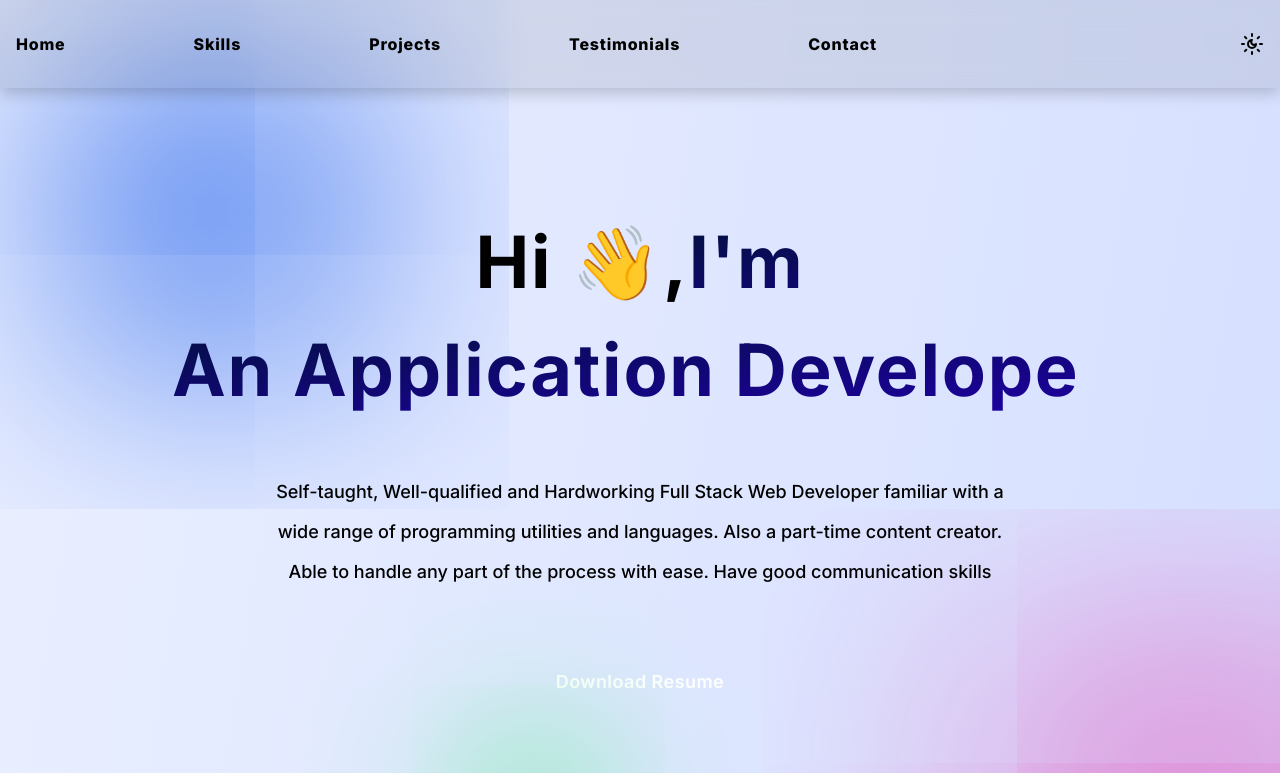
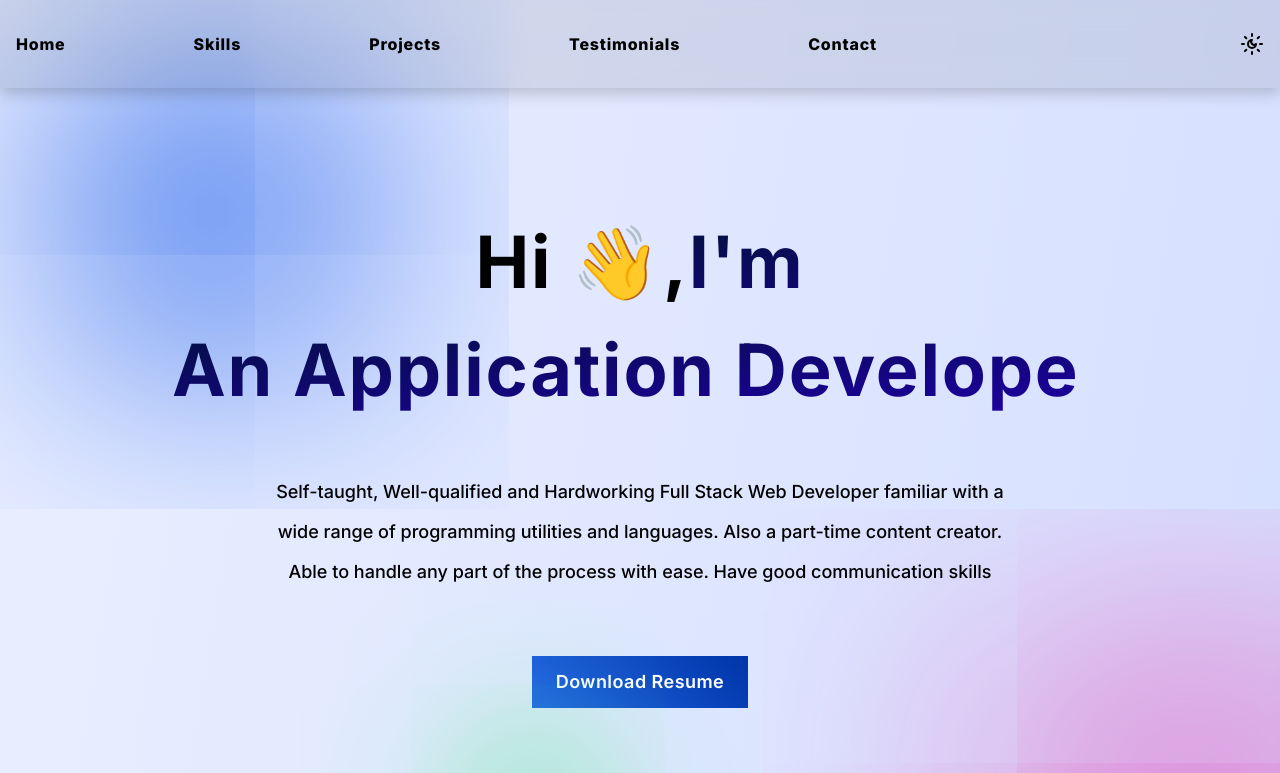
Before and after one commit to Jimam-Tamimi/portfolio, a Next.js app: page / in a window 1280 px wide. Shown: the top 773 px of the page. Built offline with nearby package versions, Linux system fonts and the light colour scheme.

Commit message:
button style added

```diff
--- a/src/app/globals.css
+++ b/src/app/globals.css
@@ -44,6 +44,57 @@
 }
 
 
+.btn-hover-animation{
+  position: relative;
+  transition: all .3s ease-in-out;
+  transform-origin: center;
+}
+
+.btn-hover-animation:hover{
+  transform: scale(1.05);
+  position: relative;
+}
+
+.btn-hover-animation::after{
+  content: "";
+  z-index: -1;
+  position: absolute;
+  transition: all .3s ease-in-out;
+  width: 100%;
+  height: 100%;
+  right: 0;
+  top: 0;
+  background: linear-gradient(45deg, #2563eb , #0035a8 );
+  transform: scaleX(1);
+  transform-origin: right;
+}
+
+.btn-hover-animation:hover::after{
+  transform: scaleX(0);
+}
+
+.btn-hover-animation::before{
+  content: "";
+  z-index: -1;
+  position: absolute;
+  transition: all .3s ease-in-out;
+  width: 100%;
+  height: 100%;
+  left: 0;
+  top: 0;
+  transform: scaleX(0);
+  background: linear-gradient(45deg, #ff3b93 , #ff0040   );
+    /* background: linear-gradient(45deg, #2563eb , #0035a8 ); */
+
+  transform-origin: 0px 0px ;
+}
+
+.btn-hover-animation:hover::before{
+  transform: scaleX(1);
+}
+
+
+
 
 /* @media (prefers-color-scheme: dark) {
   :root {
--- a/src/components/Hero.tsx
+++ b/src/components/Hero.tsx
@@ -32,6 +32,7 @@ export default function Hero() {
               languages. Also a part-time content creator. Able to handle any
               part of the process with ease. Have good communication skills
             </p>
+
             <Link
               className="!mt-16   text-lg text-white font-semibold py-3 px-6 tracking-wide   transition-all duration-300
 
```
